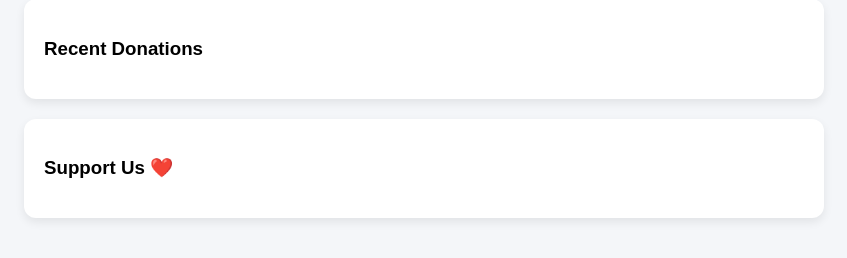
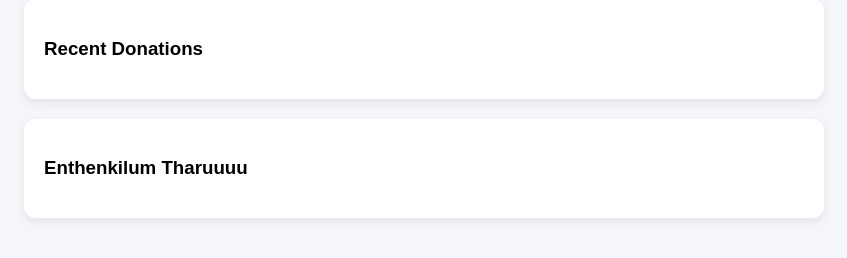
Before and after one commit to 123fayis/Donation-tracker, a Flask app: page / in a window 1280 px wide. Shown: the part 610-868 px from the top of the page, without its empty margins (216-1063 px from the left). Run offline with Flask 3, Linux system fonts and the light colour scheme; data that the repository does not hold is empty; some libraries are stand-ins or nearby versions.

```diff
--- a/templates/index.html
+++ b/templates/index.html
@@ -126,7 +126,7 @@
     </div>
 
     <div class="card">
-    <h3>Support Us ❤️</h3>
+    <h3>Enthenkilum Tharuuuu</h3>
 
     <form>
         <script
```
